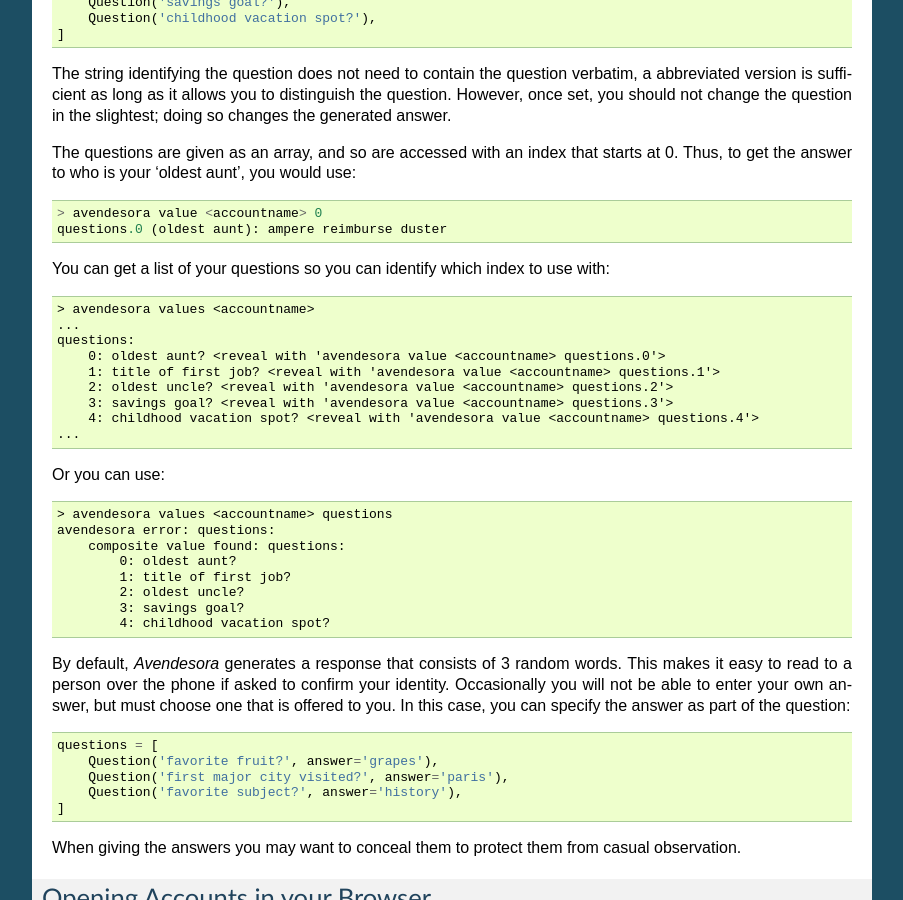
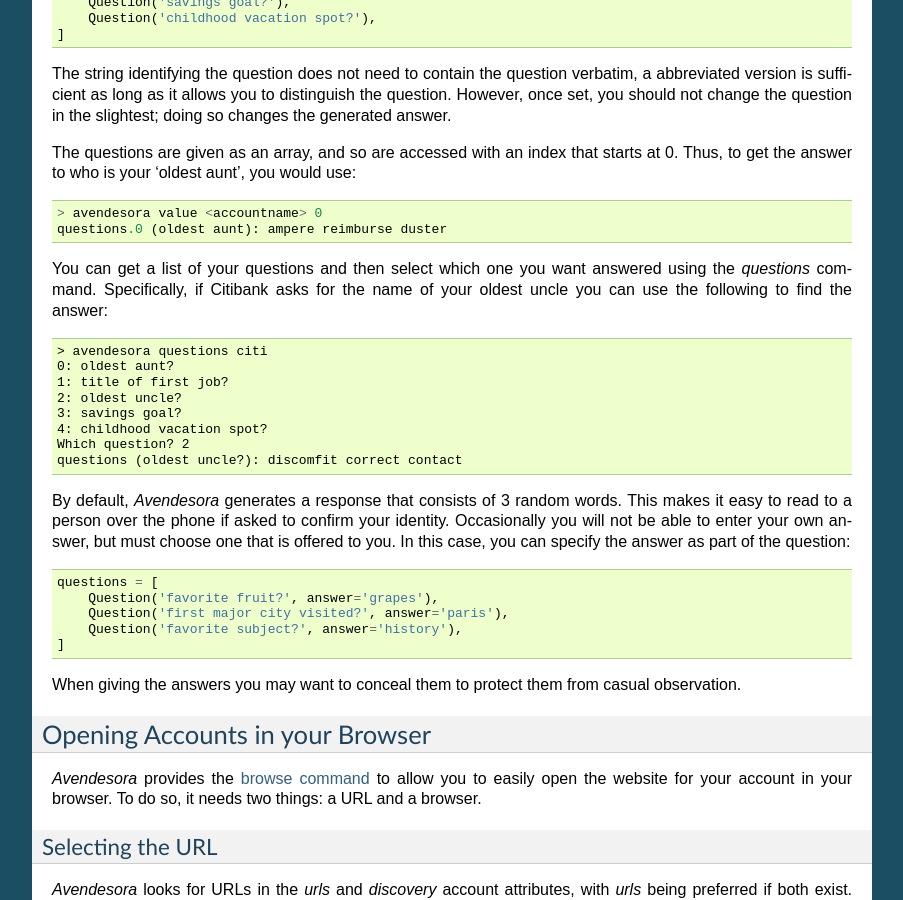
Before and after one commit to KenKundert/avendesora, a Sphinx documentation site: the page built from doc/advanced.rst, in a window 1280 px wide and 900 px high, scrolled down 4148 px. Shown: the whole window, without its empty margins (198-1101 px from the left). Built offline with Sphinx 7.4.7, drawn with Linux system fonts in a browser that asks for light colours.

Commit message:
Refine the documentation.

```diff
--- a/doc/advanced.rst
+++ b/doc/advanced.rst
@@ -342,29 +342,18 @@ use::
     > avendesora value <accountname> 0
     questions.0 (oldest aunt): ampere reimburse duster
 
-You can get a list of your questions so you can identify which index
-to use with::
+You can get a list of your questions and then select which one you want answered
+using the *questions* command. Specifically, if Citibank asks for the name of
+your oldest uncle you can use the following to find the answer::
 
-    > avendesora values <accountname>
-    ...
-    questions:
-        0: oldest aunt? <reveal with 'avendesora value <accountname> questions.0'>
-        1: title of first job? <reveal with 'avendesora value <accountname> questions.1'>
-        2: oldest uncle? <reveal with 'avendesora value <accountname> questions.2'>
-        3: savings goal? <reveal with 'avendesora value <accountname> questions.3'>
-        4: childhood vacation spot? <reveal with 'avendesora value <accountname> questions.4'>
-    ...
-
-Or you can use::
-
-    > avendesora values <accountname> questions
-    avendesora error: questions:
-        composite value found: questions:
-            0: oldest aunt?
-            1: title of first job?
-            2: oldest uncle?
-            3: savings goal?
-            4: childhood vacation spot?
+    > avendesora questions citi
+    0: oldest aunt?
+    1: title of first job?
+    2: oldest uncle?
+    3: savings goal?
+    4: childhood vacation spot?
+    Which question? 2
+    questions (oldest uncle?): discomfit correct contact
 
 By default, *Avendesora* generates a response that consists of 3
 random words. This makes it easy to read to a person over the phone
--- a/doc/concepts.rst
+++ b/doc/concepts.rst
@@ -34,7 +34,7 @@ A secret is generated by combining a master seed with several other seeds, such
 as the account name, the secret name, and perhaps a version name.  The
 combination is then hashed to form a long binary number that is unique to your
 secret. From there the number is transformed into a usable form by one of the
-Secrets classes. PIN() convert it to a sequence of digits, Password() converts
+Secrets classes. PIN() converts it to a sequence of digits, Password() converts
 it to a sequence of characters, Passphrase converts it to a sequence of words,
 etc.
 
```
Also changed, not shown: doc/overview.rst (+4 -4 lines).
